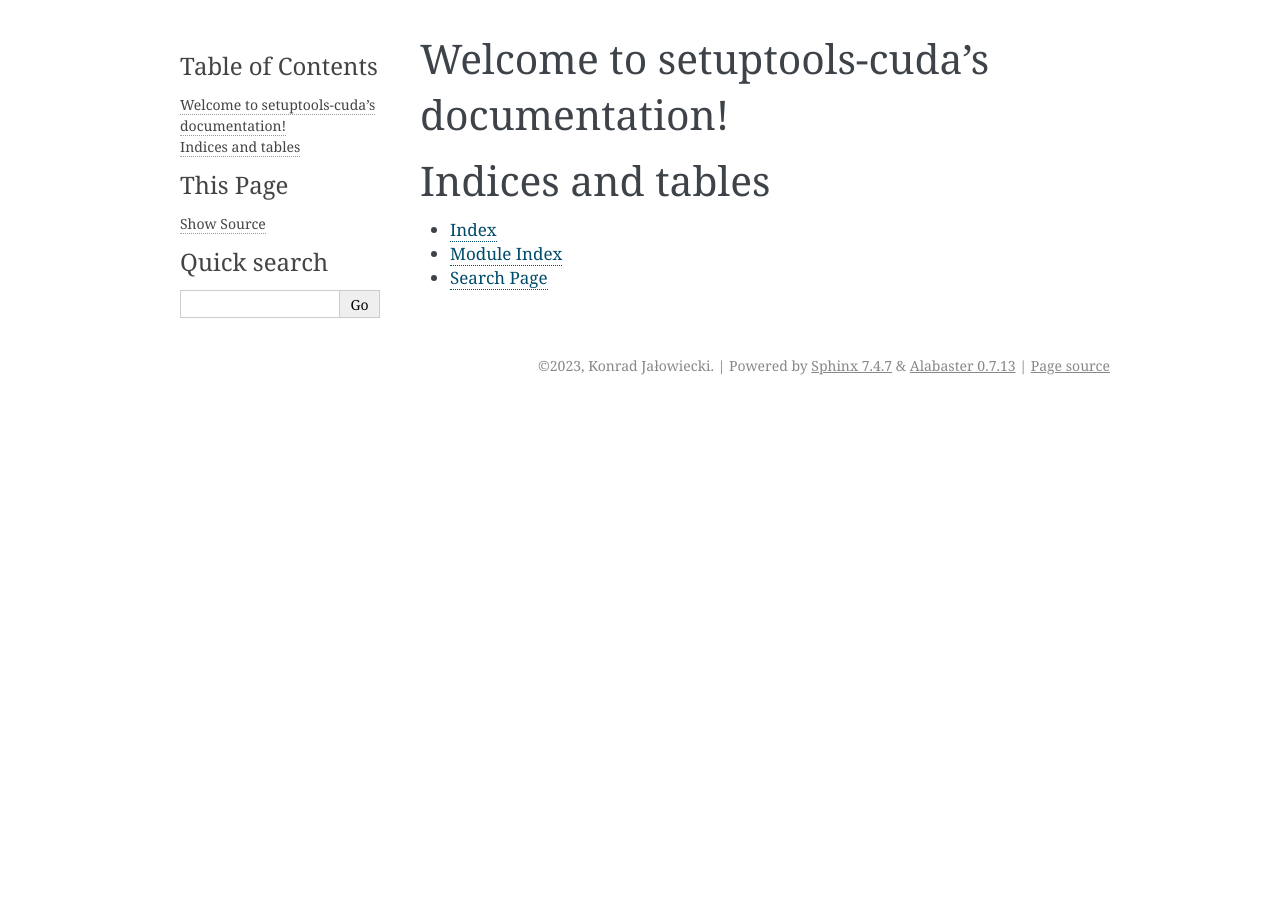
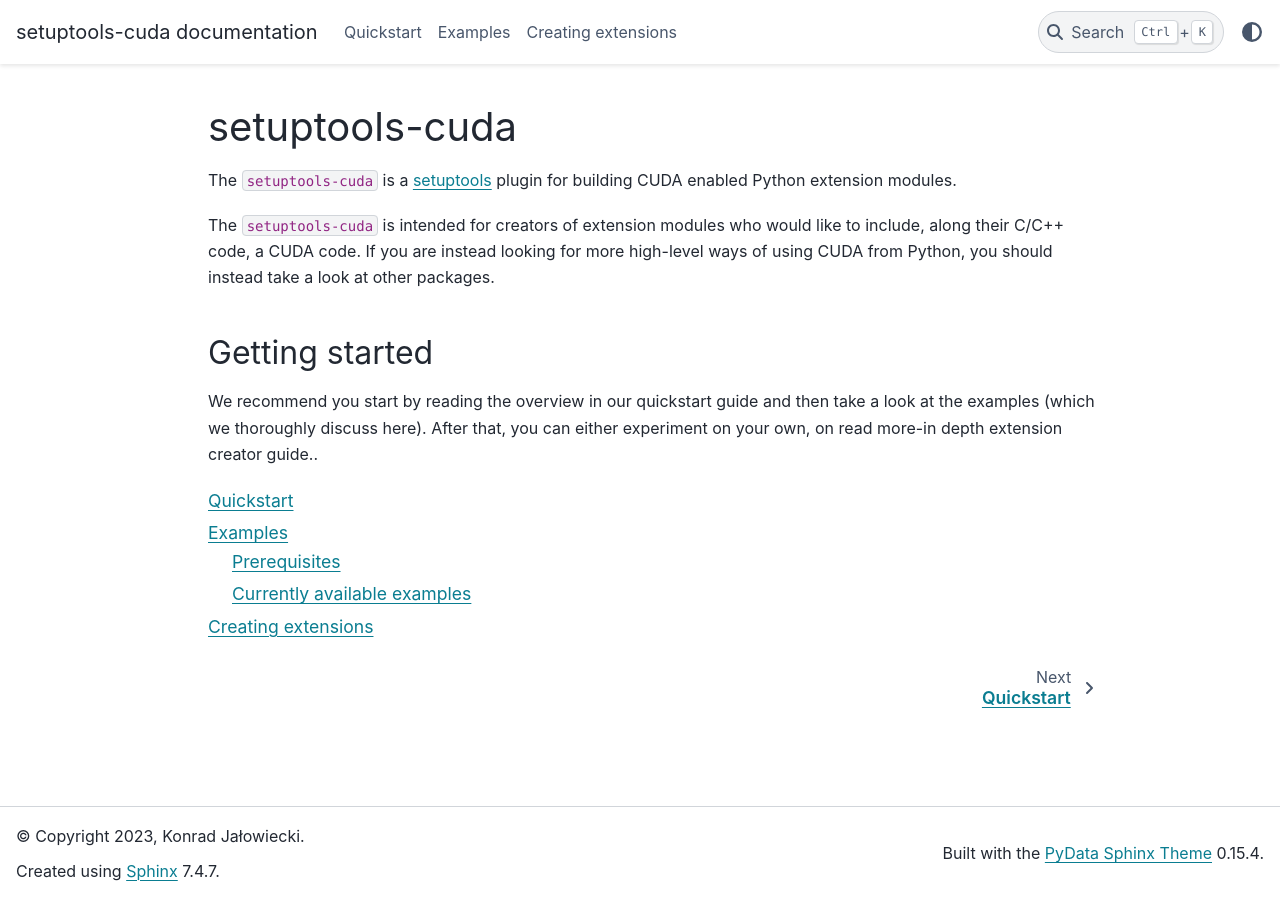
Before and after one commit to euro-hpc-pl/setuptools_cuda, a Sphinx documentation site: the page built from docs/source/index.md, in a window 1280 px wide. Built offline with Sphinx 7.4.7 and the PyData theme 0.15.4, drawn with Linux system fonts in a browser that asks for light colours.

Commit message:
Add stubs for all the sections.

```diff
--- a/docs/source/conf.py
+++ b/docs/source/conf.py
@@ -13,7 +13,7 @@ author = 'Konrad Jałowiecki'
 # -- General configuration ---------------------------------------------------
 # https://www.sphinx-doc.org/en/master/usage/configuration.html#general-configuration
 
-extensions = []
+extensions = ["myst_parser"]
 
 templates_path = ['_templates']
 exclude_patterns = []
@@ -23,5 +23,7 @@ exclude_patterns = []
 # -- Options for HTML output -------------------------------------------------
 # https://www.sphinx-doc.org/en/master/usage/configuration.html#options-for-html-output
 
-html_theme = 'alabaster'
+html_theme = 'pydata_sphinx_theme'
 html_static_path = ['_static']
+
+myst_enable_extensions = ["colon_fence"]
--- /dev/null
+++ b/docs/source/creating_extensions.md
@@ -0,0 +1 @@
+# Creating extensions
--- /dev/null
+++ b/docs/source/index.md
@@ -0,0 +1,29 @@
+---
+html_theme.sidebar_secondary.remove: true
+---
+# setuptools-cuda
+
+The `setuptools-cuda` is a [setuptools](https://setuptools.pypa.io/en/latest/)
+plugin for building CUDA enabled Python extension modules.
+
+
+The `setuptools-cuda` is intended for creators of extension modules
+who would like to include, along their C/C++ code, a CUDA code. If you are
+instead looking for more high-level ways of using CUDA from Python, you
+should instead take a look at other packages.
+
+## Getting started
+
+We recommend you start by reading the overview in our quickstart guide and then
+take a look at the examples (which we thoroughly discuss here). After
+that, you can either experiment on your own, on read more-in depth extension
+creator guide..
+
+:::{toctree}
+:maxdepth: 2
+
+
+quickstart.md
+examples/index.md
+creating_extensions.md
+:::
--- a/docs/source/index.rst
+++ /dev/null
@@ -1,20 +0,0 @@
-.. setuptools-cuda documentation master file, created by
-   sphinx-quickstart on Sat Feb 18 14:04:40 2023.
-   You can adapt this file completely to your liking, but it should at least
-   contain the root `toctree` directive.
-
-Welcome to setuptools-cuda's documentation!
-===========================================
-
-.. toctree::
-   :maxdepth: 2
-   :caption: Contents:
-
-
-
-Indices and tables
-==================
-
-* :ref:`genindex`
-* :ref:`modindex`
-* :ref:`search`
--- /dev/null
+++ b/docs/source/quickstart.md
@@ -0,0 +1 @@
+# Quickstart
```
Also changed, not shown: docs/source/examples/example01_saxpy.md (added, +2 -0 lines), docs/source/examples/example02_thrust.md (added, +1 -0 lines), docs/source/examples/index.md (added, +37 -0 lines).
